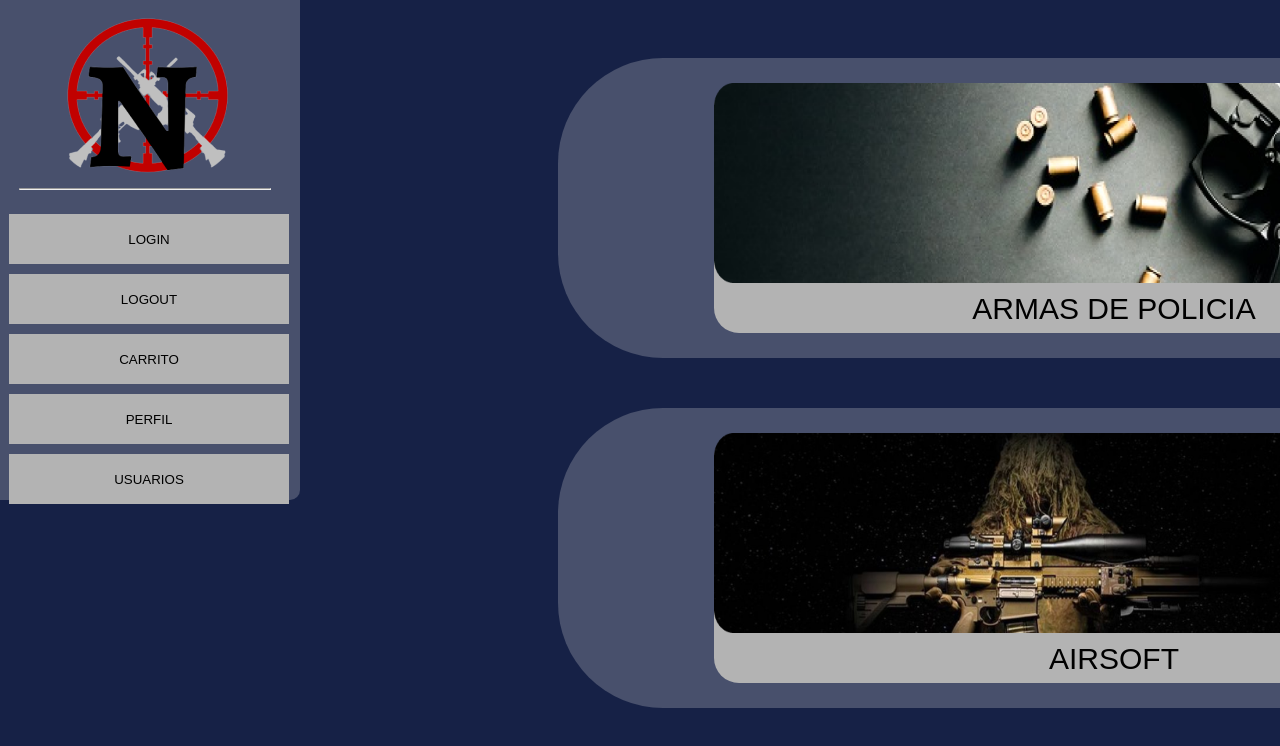
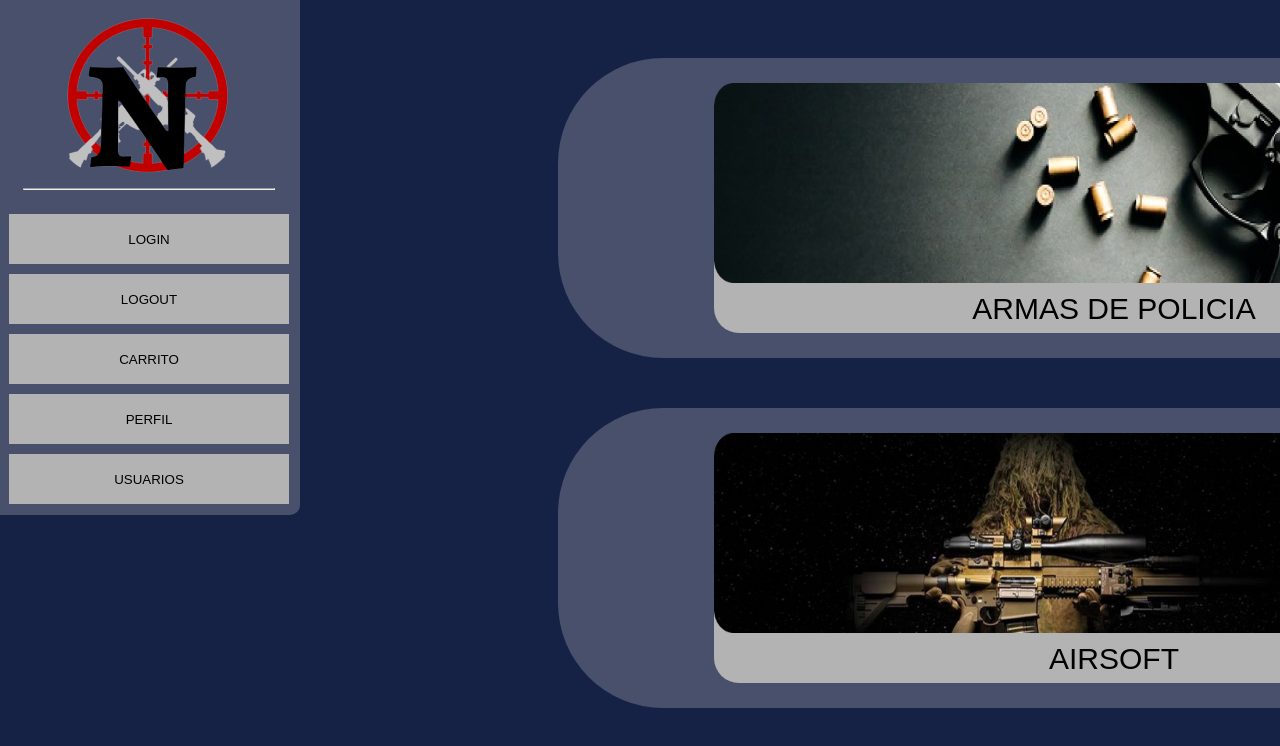
Before and after one commit to MickeProyecto/Proyecto-Angular, an Angular app: page /main in a window 1280 px wide. Shown: the top 746 px of the page. Built offline with nearby package versions, Linux system fonts and the light colour scheme.

Commit message:
Add files via upload

```diff
--- a/src/app/paginas/login/login.component.html
+++ b/src/app/paginas/login/login.component.html
@@ -1,6 +1,6 @@
 <form>
     <div id="logo">
-        <img src="assets/imagenes/LogoLogin.png">
+        <img alt="Nike Logo" src="assets/imagenes/LogoLogin.png">
     </div>
     <div id="nombre">
         <p>Nombre de Usuario:</p>
--- a/src/app/paginas/main-page/main-page.component.css
+++ b/src/app/paginas/main-page/main-page.component.css
@@ -2,7 +2,7 @@
   position: absolute;
   top: 0;
   left: 0;
-  height: 500px;
+  height: 515px;
   width: 300px;
   background-color: rgba(217, 217, 217, 0.25);
   border-bottom-right-radius: 10px;
@@ -18,7 +18,7 @@
 #menu>hr {
   position: absolute;
   top: 180px;
-  left: 19px;
+  left: 23px;
   width: 250px;
 }
 
```
